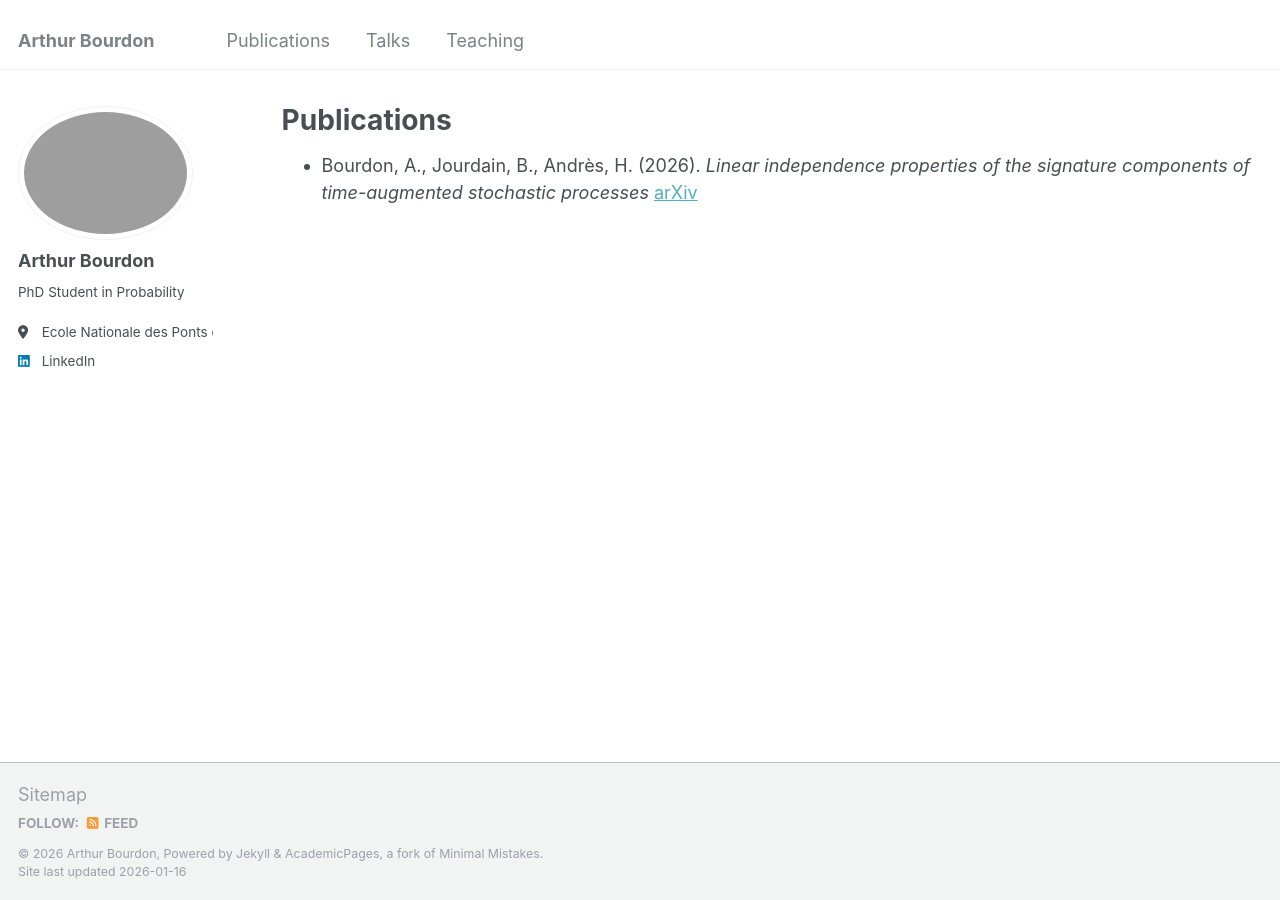
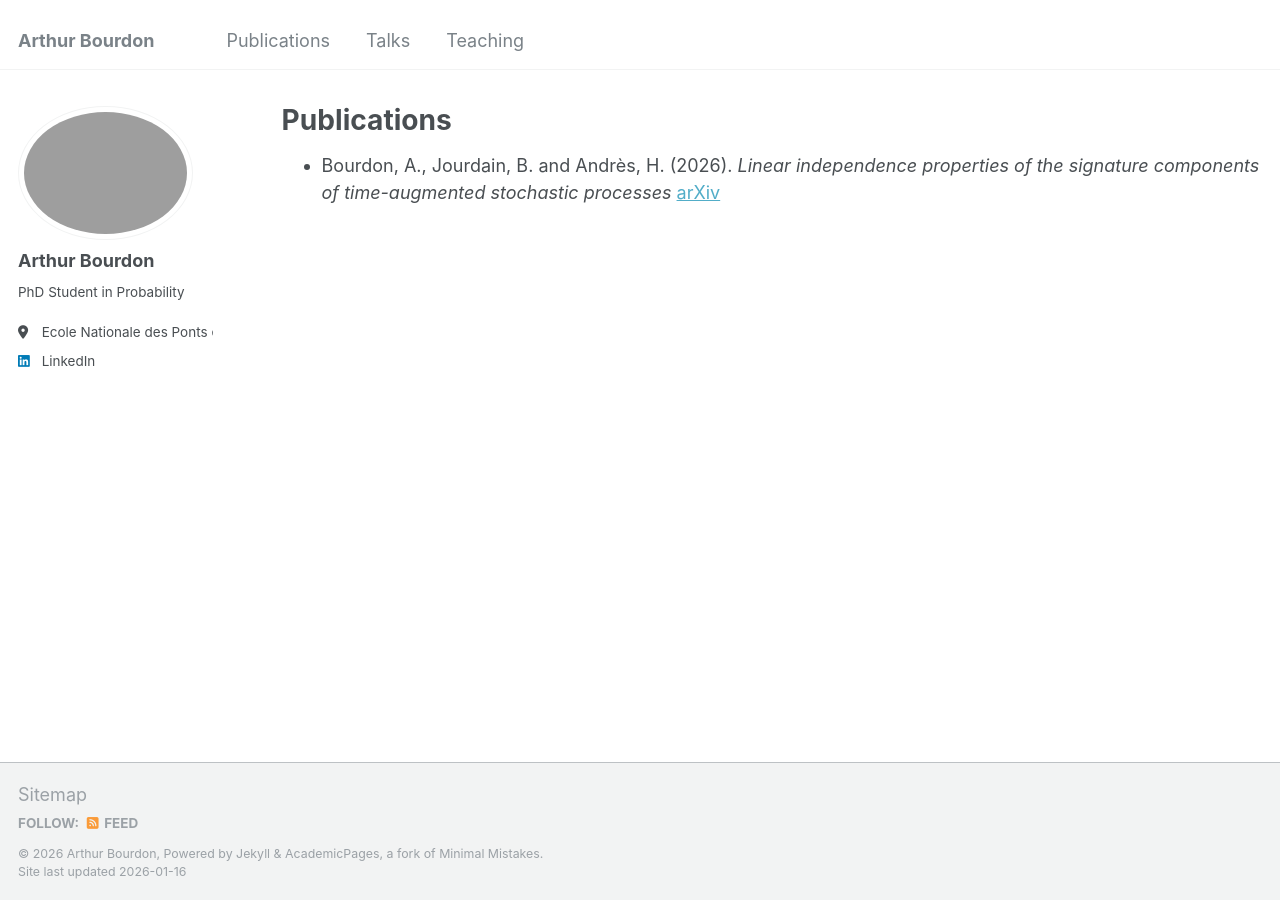
Before and after one commit to arthurbourdon/arthurbourdon.github.io, a Jekyll site: the page built from _pages/publications.md, in a window 1280 px wide. Built offline with Jekyll 4.4.1, drawn with Linux system fonts in a browser that asks for light colours.

Commit message:
minor changes

```diff
--- a/_pages/publications.md
+++ b/_pages/publications.md
@@ -5,4 +5,4 @@ permalink: /publications/
 author_profile: true
 ---
 
-- Bourdon, A., Jourdain, B., Andrès, H. (2026). *Linear independence properties of the signature components of time-augmented stochastic processes* [arXiv](https://arxiv.org/pdf/2601.10545.pdf)
+- Bourdon, A., Jourdain, B. and Andrès, H. (2026). *Linear independence properties of the signature components of time-augmented stochastic processes* [arXiv](https://arxiv.org/pdf/2601.10545.pdf)
```
